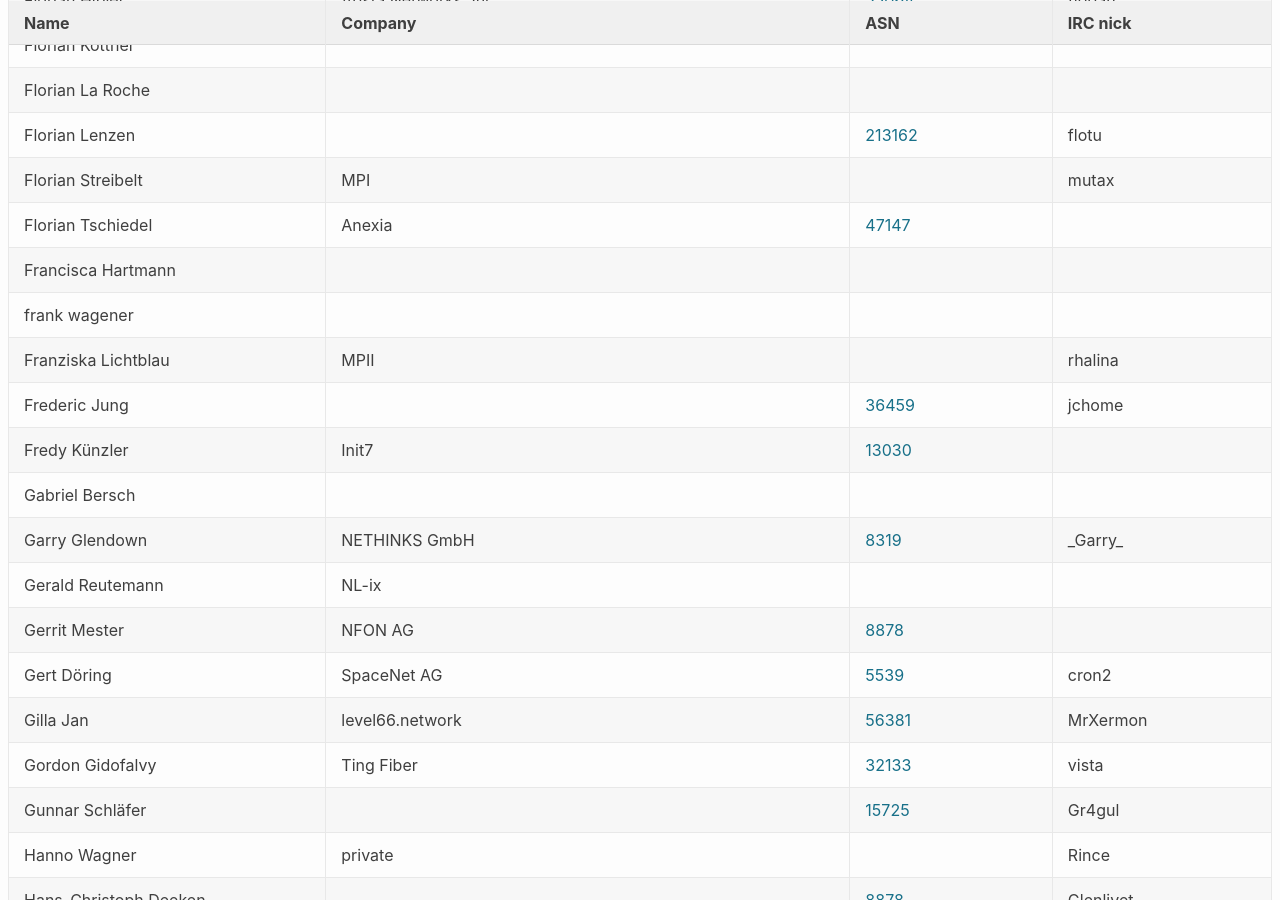
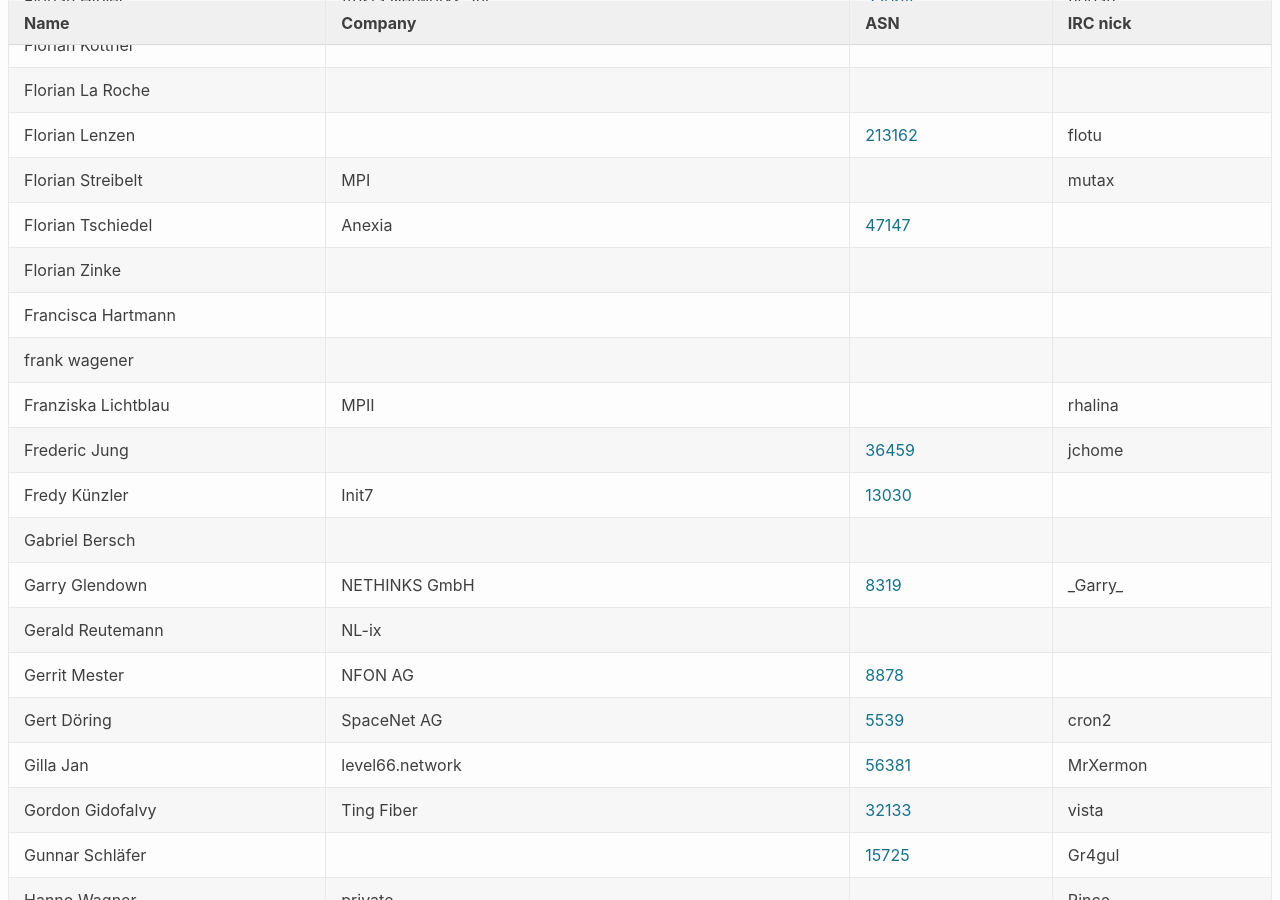
Before and after one commit to denog/pretix-attendeelist, a Jekyll site: the page built from index.markdown, in a window 1280 px wide and 900 px high, scrolled down 5653 px. Built offline with Jekyll 4.4.1, drawn with Linux system fonts in a browser that asks for light colours.

Commit message:
Latest data: Mon Nov  2 09:30:08 UTC 2020

```diff
--- a/_data/attendees.json
+++ b/_data/attendees.json
@@ -732,6 +732,12 @@
     "asn": "47147"
   },
   {
+    "name": "Florian Zinke",
+    "company": null,
+    "irc": null,
+    "asn": null
+  },
+  {
     "name": "Francisca Hartmann",
     "company": null,
     "irc": null,
```
